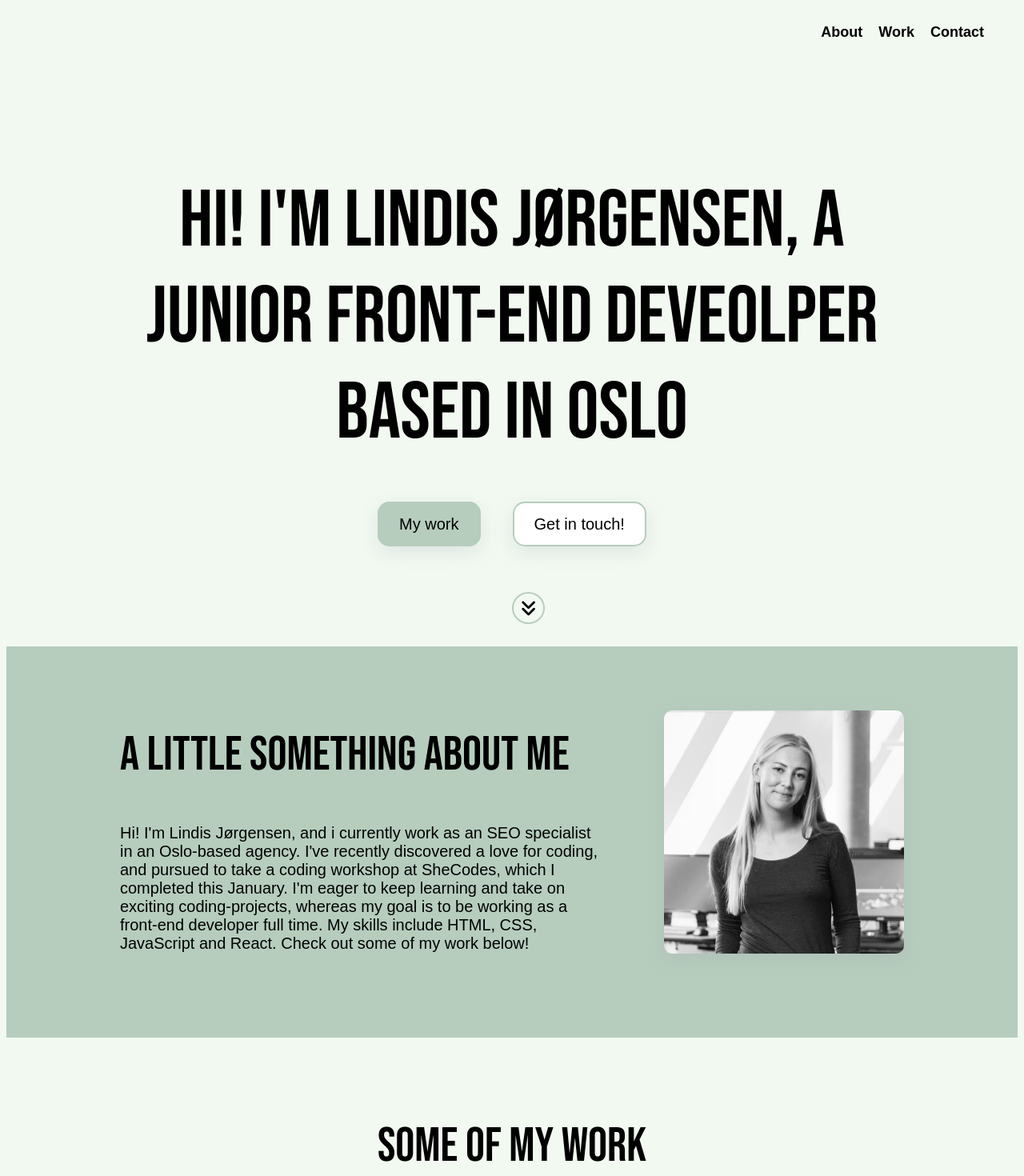
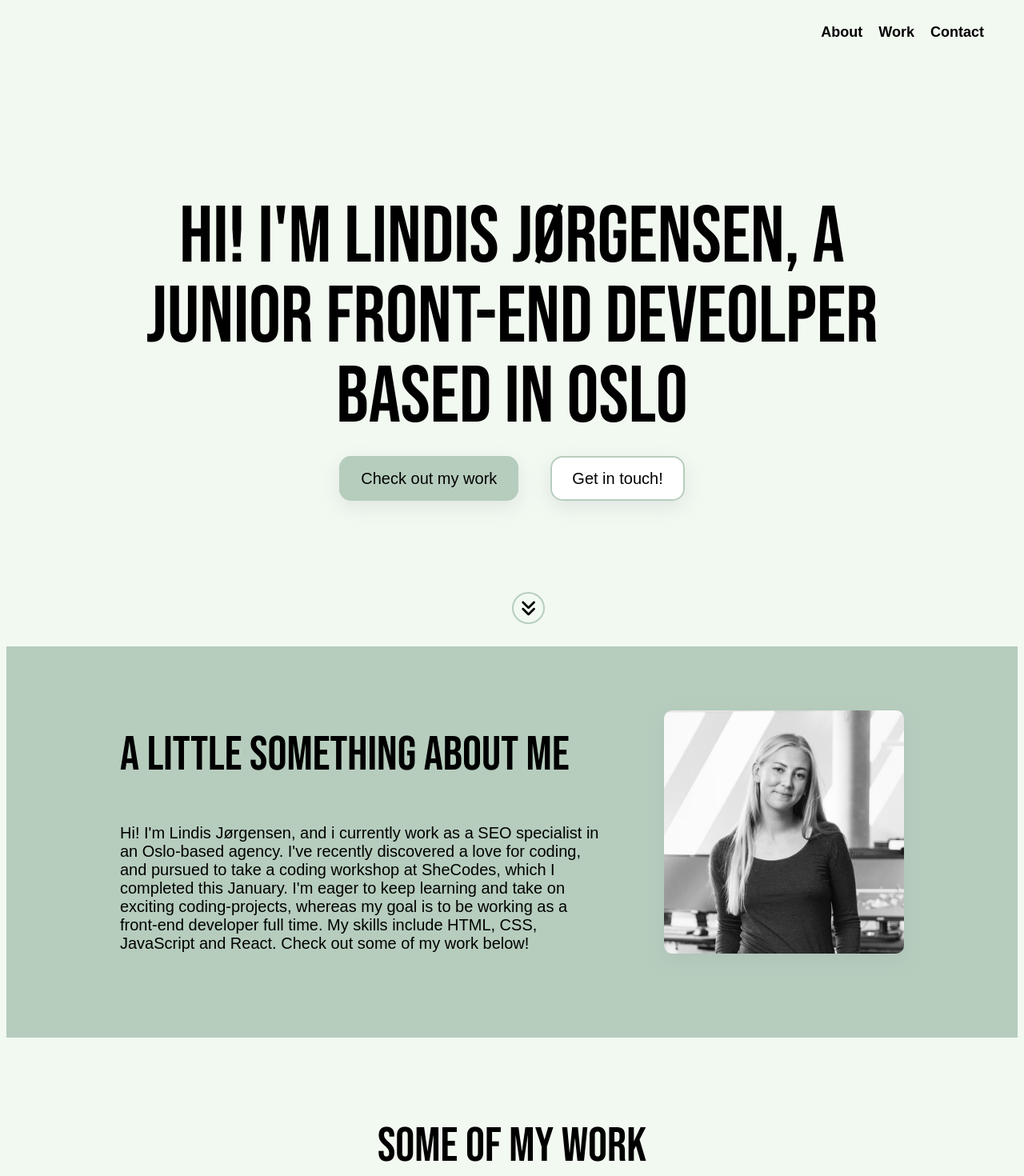
Before and after one commit to lindijor/portfolio, a React (Create React App) app: page / in a window 1280 px wide. Shown: the top 1470 px of the page at 80% size. Built offline with nearby package versions, Linux system fonts and the light colour scheme.

Commit message:
Adjustments to the header text anb buttons

```diff
--- a/src/App.css
+++ b/src/App.css
@@ -10,6 +10,8 @@ h1 {
   font-weight: lighter;
   width: 1000px;
   text-transform: uppercase;
+  margin: 40px 0;
+  line-height: 1;
 }
 
 h2 {
--- a/src/Header.js
+++ b/src/Header.js
@@ -53,7 +53,7 @@ export default function Header() {
         </h1>
         <div className="header-btns">
           <a href="#work" className="btn" onClick={scrollToWork}>
-            My work
+            Check out my work
           </a>
           <a
             href="#contact"
--- a/src/Main.js
+++ b/src/Main.js
@@ -8,7 +8,7 @@ export default function Main() {
       <div className="text-section">
         <h2>A little something about me</h2>
         <p>
-          Hi! I'm Lindis Jørgensen, and i currently work as an SEO specialist in
+          Hi! I'm Lindis Jørgensen, and i currently work as a SEO specialist in
           an Oslo-based agency. I've recently discovered a love for coding, and
           pursued to take a coding workshop at SheCodes, which I completed this
           January. I'm eager to keep learning and take on exciting
```
